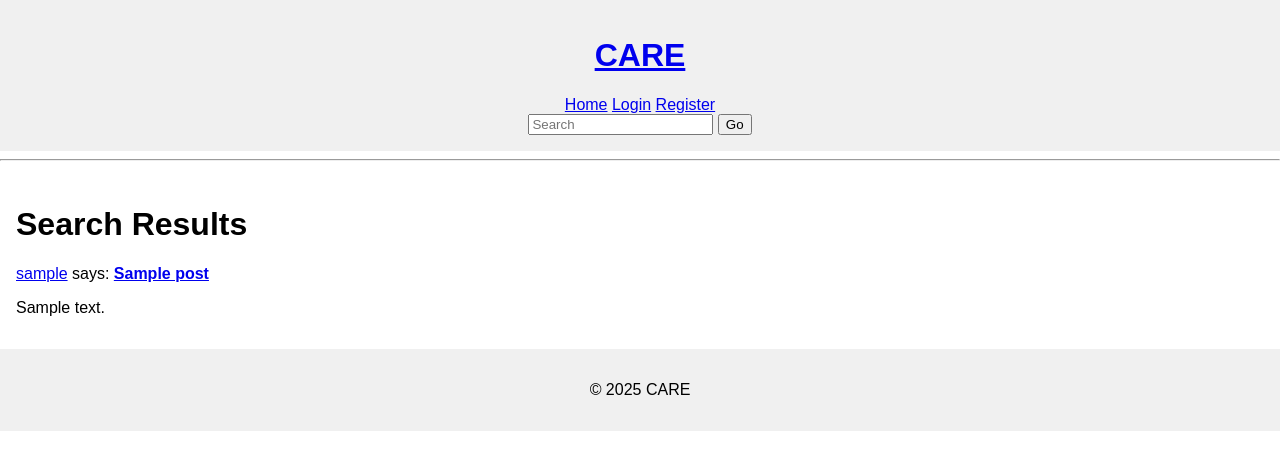
After one commit to GYFX35/CARE, a Flask app: template templates/search.html in a window 1280 px wide. The commit adds this page. Shown: the top 470 px of the page. Run offline with Flask 3, Linux system fonts and the light colour scheme; tables that the repository leaves empty hold one stand-in row (values such as "Sample post"); the template is opened without the code that fills it: values that come from a table or form of the project are taken from there, most other values are stand-ins (such as "Sample title", 1, 10 or a date in 2020).

Commit message:
I implemented search functionality. You can now search for posts by title or content.

```diff
--- a/app/forms.py
+++ b/app/forms.py
@@ -1,7 +1,19 @@
+from flask import request
 from flask_wtf import FlaskForm
 from wtforms import StringField, PasswordField, BooleanField, SubmitField
 from wtforms.validators import DataRequired, Email, EqualTo, ValidationError
 from app.models import User
+
+class SearchForm(FlaskForm):
+    q = StringField('Search', validators=[DataRequired()])
+
+    def __init__(self, *args, **kwargs):
+        if 'formdata' not in kwargs:
+            kwargs['formdata'] = request.args
+        if 'csrf_enabled' not in kwargs:
+            kwargs['csrf_enabled'] = False
+        super(SearchForm, self).__init__(*args, **kwargs)
+
 
 class CommentForm(FlaskForm):
     body = StringField('Comment', validators=[DataRequired()])
--- a/app/models.py
+++ b/app/models.py
@@ -26,6 +26,11 @@ class Post(db.Model):
     user_id = db.Column(db.Integer, db.ForeignKey('user.id'))
     comments = db.relationship('Comment', backref='post', lazy='dynamic')
 
+    @classmethod
+    def search(cls, query, page, per_page):
+        search = Post.query.filter(Post.title.contains(query) | Post.content.contains(query))
+        return search.offset((page - 1) * per_page).limit(per_page).all(), search.count()
+
 class Comment(db.Model):
     id = db.Column(db.Integer, primary_key=True)
     body = db.Column(db.String(140))
--- a/app/routes.py
+++ b/app/routes.py
@@ -1,8 +1,12 @@
-from flask import render_template, request, redirect, url_for, flash
+from flask import render_template, request, redirect, url_for, flash, g
 from app import app, db
-from app.forms import LoginForm, RegistrationForm, PostForm, CommentForm
+from app.forms import LoginForm, RegistrationForm, PostForm, CommentForm, SearchForm
 from app.models import User, Post, Comment
 from flask_login import current_user, login_user, logout_user, login_required
+
+@app.before_request
+def before_request():
+    g.search_form = SearchForm()
 
 @app.route('/', methods=['GET', 'POST'])
 @app.route('/index', methods=['GET', 'POST'])
@@ -58,6 +62,14 @@ def post(id):
     comments = post.comments.all()
     return render_template('post.html', post=post, form=form, comments=comments)
 
+@app.route('/search')
+@login_required
+def search():
+    if not g.search_form.validate():
+        return redirect(url_for('index'))
+    posts, total = Post.search(g.search_form.q.data, 1, 10)
+    return render_template('search.html', title='Search', posts=posts)
+
 @app.route('/register', methods=['GET', 'POST'])
 def register():
     if current_user.is_authenticated:
--- a/templates/base.html
+++ b/templates/base.html
@@ -18,6 +18,10 @@
             <a href="{{ url_for('user', username=current_user.username) }}">Profile</a>
             <a href="{{ url_for('logout') }}">Logout</a>
             {% endif %}
+            <form action="{{ url_for('search') }}" method="get">
+                {{ g.search_form.q(size=20, placeholder="Search") }}
+                <input type="submit" value="Go">
+            </form>
         </nav>
     </header>
     <hr>
--- /dev/null
+++ b/templates/search.html
@@ -0,0 +1,14 @@
+{% extends "base.html" %}
+
+{% block content %}
+    <h1>Search Results</h1>
+    {% for post in posts %}
+        <article>
+            <p>
+                <a href="{{ url_for('user', username=post.author.username) }}">{{ post.author.username }}</a> says:
+                <b><a href="{{ url_for('post', id=post.id) }}">{{ post.title }}</a></b>
+            </p>
+            <p>{{ post.content }}</p>
+        </article>
+    {% endfor %}
+{% endblock %}
```
